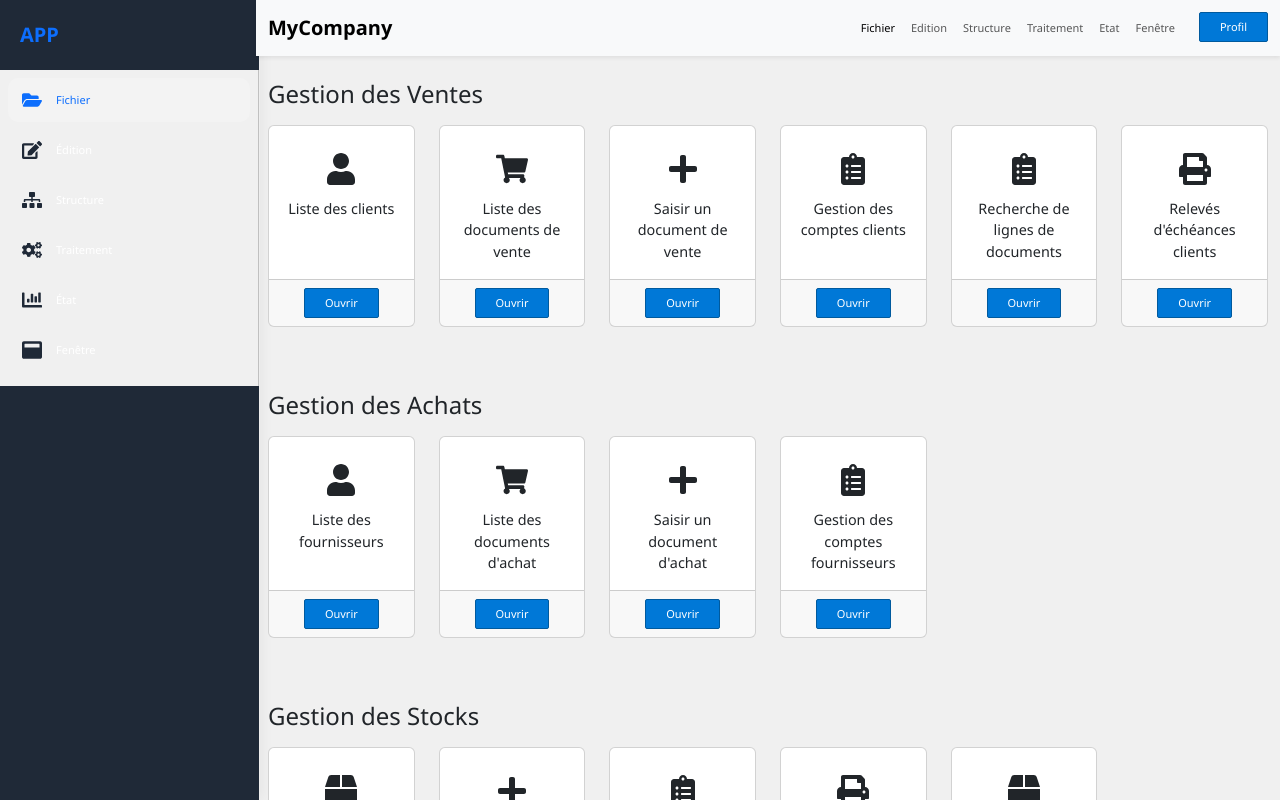
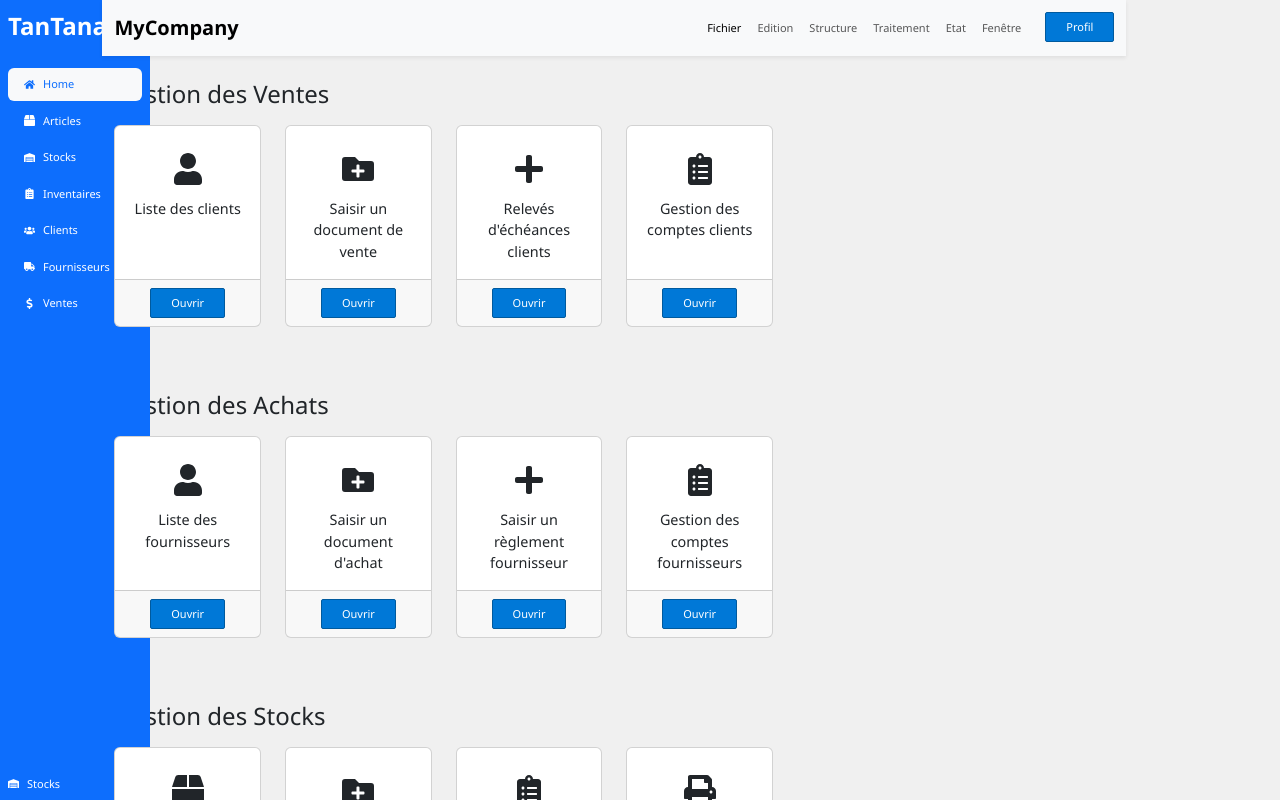
Before and after one commit to AntonioRbm5/com, a React (Vite) app: page /home-commercial in a window 1280 px wide. Shown: the top 800 px of the page. Built offline with nearby package versions, Linux system fonts and the light colour scheme.

Commit message:
init sidebar dynamique add routing address

```diff
--- a/src/composants/accueil.jsx
+++ b/src/composants/accueil.jsx
@@ -2,15 +2,11 @@
 import { Container, Row, Col, Card, Button } from "react-bootstrap";
 import {
   FaUser,
-  FaShoppingCart,
   FaPlus,
   FaClipboardList,
   FaPrint,
   FaBox,
-  FaCalendarAlt,
-  FaCog,
-  FaChartLine,   // <-- ajouté
-  FaFolder       // <-- ajouté
+  FaFolderPlus,
 } from "react-icons/fa";
 
 
@@ -20,19 +16,18 @@ const DashboardHome = () => {
       title: "Gestion des Ventes",
       items: [
         { icon: <FaUser />, label: "Liste des clients" },
-        { icon: <FaShoppingCart />, label: "Liste des documents de vente" },
-        { icon: <FaPlus />, label: "Saisir un document de vente" },
+        { icon: <FaFolderPlus />, label: "Saisir un document de vente" },
+        { icon: <FaPlus />, label: "Relevés d'échéances clients" },
         { icon: <FaClipboardList />, label: "Gestion des comptes clients" },
-        { icon: <FaClipboardList />, label: "Recherche de lignes de documents" },
-        { icon: <FaPrint />, label: "Relevés d'échéances clients" },
+
       ],
     },
     {
       title: "Gestion des Achats",
       items: [
         { icon: <FaUser />, label: "Liste des fournisseurs" },
-        { icon: <FaShoppingCart />, label: "Liste des documents d'achat" },
-        { icon: <FaPlus />, label: "Saisir un document d'achat" },
+        { icon: <FaFolderPlus />, label: "Saisir un document d'achat" },
+        { icon: <FaPlus />, label: "Saisir un règlement fournisseur" },
         { icon: <FaClipboardList />, label: "Gestion des comptes fournisseurs" },
       ],
     },
@@ -40,29 +35,11 @@ const DashboardHome = () => {
       title: "Gestion des Stocks",
       items: [
         { icon: <FaBox />, label: "Liste des articles" },
-        { icon: <FaPlus />, label: "Saisir un document de stock" },
+        { icon: <FaFolderPlus />, label: "Saisir un document de stock" },
         { icon: <FaClipboardList />, label: "Gestion des comptes articles" },
         { icon: <FaPrint />, label: "Livre d'inventaire" },
-        { icon: <FaBox />, label: "Colonnage" },
       ],
-    },
-    {
-      title: "Gestion des Prestations de Service",
-      items: [
-        { icon: <FaClipboardList />, label: "Liste des documents internes" },
-        { icon: <FaUser />, label: "Liste des ressources" },
-        { icon: <FaCalendarAlt />, label: "Réservation planning" },
-      ],
-    },
-    {
-      title: "Gestion de la Fabrication",
-      items: [
-        { icon: <FaBox />, label: "Liste nomenclatures" },
-        { icon: <FaClipboardList />, label: "Liste des documents de fabrication" },
-        { icon: <FaChartLine />, label: "Simulation de fabrication" },
-        { icon: <FaFolder />, label: "ETATS STANDARDS - Raccourci" },
-      ],
-    },
+    }
   ];
 
   return (
--- a/src/composants/sidebar.jsx
+++ b/src/composants/sidebar.jsx
@@ -1,53 +1,93 @@
-import {
-  FaFolderOpen,
-  FaEdit,
-  FaSitemap,
-  FaCogs,
-  FaChartBar,
-  FaWindowMaximize,
-} from "react-icons/fa";
+import { useState } from "react";
+import { FaHome, FaUsers, FaSignOutAlt, FaBars, FaBox, FaWarehouse, FaClipboardList, FaTruck, FaDollarSign } from "react-icons/fa";
+import { useNavigate, useLocation } from "react-router-dom";
 
+export default function Sidebar() {
+  const [collapsed, setCollapsed] = useState(false);
+  const toggleSidebar = () => setCollapsed(!collapsed);
 
-const Sidebar = () => {
+  const navigate = useNavigate();
+  const location = useLocation();
+
+  const menuItems = [
+    { label: "Home", icon: <FaHome />, path: "/home-commercial" },
+    { label: "Articles", icon: <FaBox/>, path: "/article"},
+    { label: "Stocks", icon: <FaWarehouse/>, path: "/not-found"},
+    { label: "Inventaires", icon: <FaClipboardList/>, path: "/inventaire"},
+    { label: "Clients", icon: <FaUsers />, path: "/clients" },
+    { label: "Fournisseurs", icon: <FaTruck/>, path: "/not-found"},
+    { label: "Ventes", icon: <FaDollarSign/>, path: "/not-found"},
+    { label: "Logout", icon: <FaSignOutAlt />, path: "/login" }
+  ];
+
+  const handleClick = (path) => {
+    navigate(path);
+  };
+
   return (
-    <aside className="sidebar">
-      <div className="sidebar-header">
-        <span className="logo">APP</span>
-      </div>
+    <div className="d-flex">
+      <aside
+        className={`d-flex flex-column flex-shrink-0 p-2 text-white bg-primary position-relative transition-width ${collapsed ? 'collapsed' : ''}`}
+        style={{ width: collapsed ? '65px' : '150px', minHeight: '100vh', transition: 'width 0.3s' }}
+      >
+        <div className={`d-flex align-items-center mb-4 justify-content-${collapsed ? 'center': 'between'}`}>
+          <a
+            href="/"
+            className="d-flex align-items-center text-white text-decoration-none"
+          >
+            <span className={`fs-4 fw-bold ${collapsed ? 'd-none' : ''}`}>TanTana</span>
+          </a>
+          <FaBars className="cursor-pointer" onClick={toggleSidebar} />
+        </div>
 
-      <ul className="sidebar-menu">
-        <li className="active">
-          <FaFolderOpen />
-          <span className="label">Fichier</span>
-        </li>
+        <ul className="nav nav-pills flex-column mb-auto gap-1">
+          {menuItems.slice(0, -1).map((item) => {
+            const isActive = location.pathname === item.path;
+            return (
+              <li key={item.label} className="nav-item">
+                <a
+                  href="#"
+                  className={`nav-link d-flex align-items-center ${isActive ? 'bg-light text-primary' : 'text-white'}`}
+                  onClick={(e) => { e.preventDefault(); handleClick(item.path); }}
+                >
+                  {item.icon}
+                  <span className={`${collapsed ? 'd-none' : 'ms-2'}`}>{item.label}</span>
+                </a>
+              </li>
+            );
+          })}
+        </ul>
 
-        <li>
-          <FaEdit />
-          <span className="label">Édition</span>
-        </li>
+        <div className="mt-auto">
+          {(() => {
+            const item = menuItems[2];
+            const isActive = location.pathname === item.path;
+            return (
+              <a
+                href="#"
+                className={`nav-link d-flex align-items-center ${isActive ? 'bg-light text-primary' : 'text-white'}`}
+                onClick={(e) => { e.preventDefault(); handleClick(item.path); }}
+              >
+                {item.icon}
+                <span className={`${collapsed ? 'd-none' : 'ms-2'}`}>{item.label}</span>
+              </a>
+            );
+          })()}
+        </div>
 
-        <li>
-          <FaSitemap />
-          <span className="label">Structure</span>
-        </li>
+      </aside>
 
-        <li>
-          <FaCogs />
-          <span className="label">Traitement</span>
-        </li>
-
-        <li>
-          <FaChartBar />
-          <span className="label">État</span>
-        </li>
-
-        <li>
-          <FaWindowMaximize />
-          <span className="label">Fenêtre</span>
-        </li>
-      </ul>
-    </aside>
+      <style jsx>{`
+        .transition-width {
+          transition: width 0.3s ease;
+        }
+        .cursor-pointer {
+          cursor: pointer;
+        }
+        .nav-link.active {
+          font-weight: 600;
+        }
+      `}</style>
+    </div>
   );
-};
-
-export default Sidebar;
+}
--- a/src/pages/Home/home-commercial.jsx
+++ b/src/pages/Home/home-commercial.jsx
@@ -6,7 +6,7 @@ const HomeCom = () => {
     return (
 
         <div className="d-flex">
-            <div style={{ width: "20%" }}>
+            <div style={{ width: "8%" }}>
                 <Sidebar />
             </div>
             <div style={{ width: "80%" }}>
```
